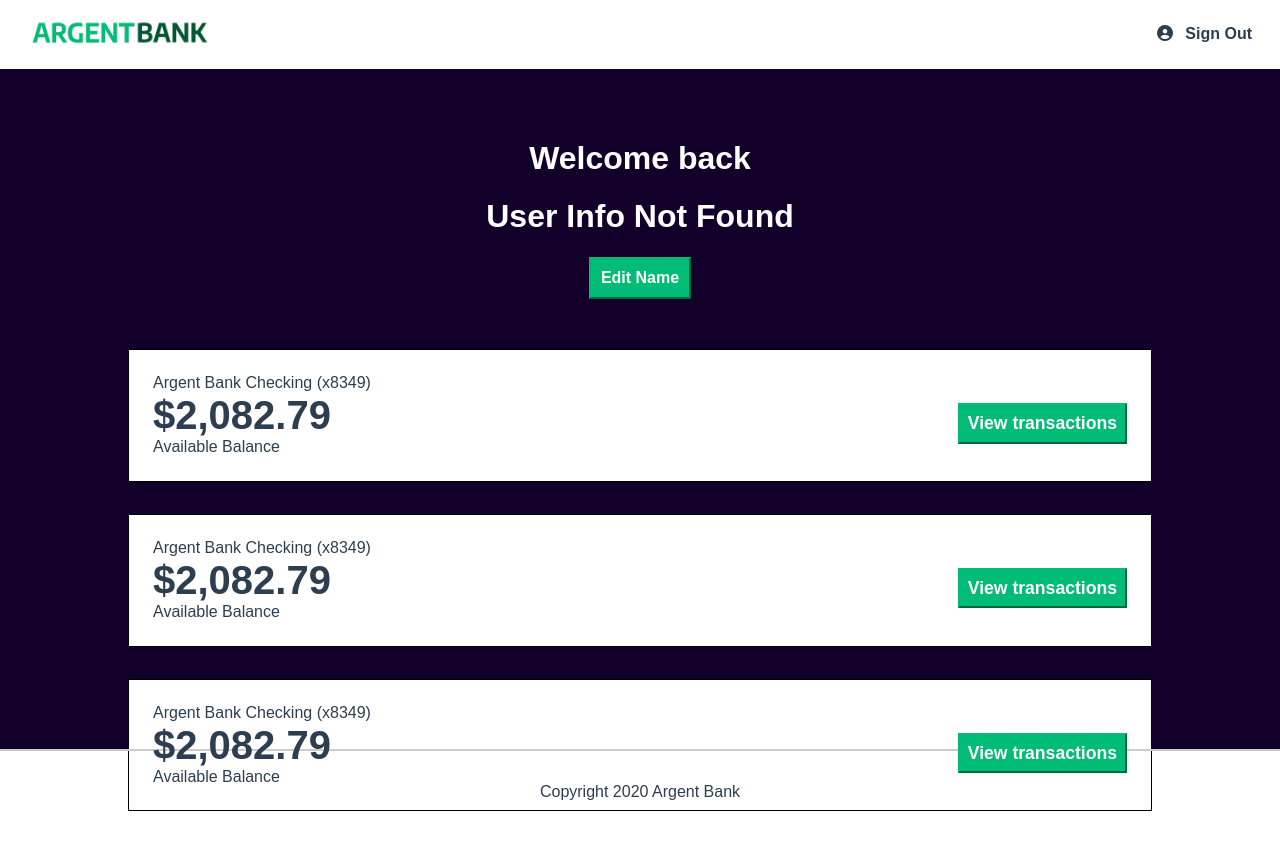
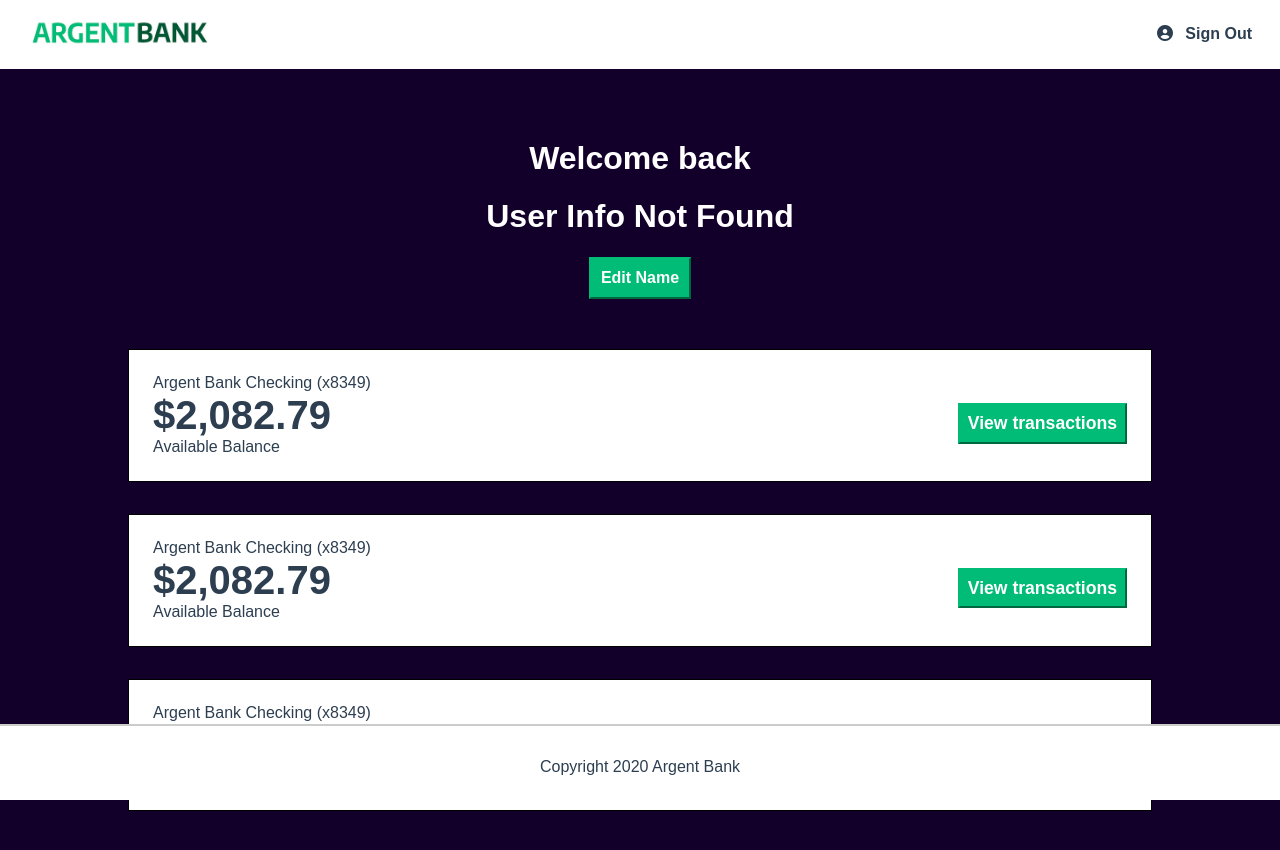
Before and after one commit to Julien-Oclock/Levieux_Julien_p13_28042023, a React (Vite) app: page /user in a window 1280 px wide. Shown: the top 850 px of the page. Before the commit the page ends 825 px from the top, so only its background shows below. Built offline with nearby package versions, Linux system fonts and the light colour scheme; no server answers; sample sign-in values are in the browser's storage.

Commit message:
fix: css upgrade

```diff
--- a/src/Components/EditUserForm/styles.scss
+++ b/src/Components/EditUserForm/styles.scss
@@ -1,11 +1,20 @@
 .user-form {
-  width: 70%;
+  width: 40%;
   margin: 0 auto;
   display: flex;
-  justify-content: space-between;
+  justify-content: center;
+  flex-wrap: wrap;
+
+  @media screen and (max-width: 1454px) {
+    width: 20%;
+  }
 
   .form-group {
     flex-shrink: 1;
+
+    input {
+      margin: 1rem;
+    }
   }
 
   .submit-button {
--- a/src/Components/Footer/styles.scss
+++ b/src/Components/Footer/styles.scss
@@ -3,6 +3,10 @@
   justify-content: center;
   border-top: 2px solid #ccc;
   padding: 2rem 0 1.5rem;
+  background-color: white;
+  position: fixed;
+  bottom: 0;
+  width: 100vw;
 
   &__text {
     margin: 0;
--- a/src/Components/Header/styles.scss
+++ b/src/Components/Header/styles.scss
@@ -4,12 +4,10 @@
   align-items: center;
   padding: 5px 20px;
   max-height: 150px;
+  background-color: white;
 
   &__logo-image {
     width: 200px;
-  }
-
-  &__list-item {
   }
 
   &__item {
--- a/src/Pages/User/styles.scss
+++ b/src/Pages/User/styles.scss
@@ -1,6 +1,5 @@
 .page-content {
   height: 85vh;
-  background-color: #12002b;
 }
 
 .user-info {
@@ -16,3 +15,10 @@
   font-weight: bold;
   padding: 10px;
 }
+
+.card-container {
+  display: flex;
+  flex-direction: column;
+  padding-bottom: 5rem;
+  background-color: #12002b;
+}
--- a/src/styles.scss
+++ b/src/styles.scss
@@ -9,3 +9,8 @@
   font-family: sans-serif;
   color: #2c3e50;
 }
+
+.container {
+  min-height: 100vh;
+  background-color: #12002b;
+}
```
